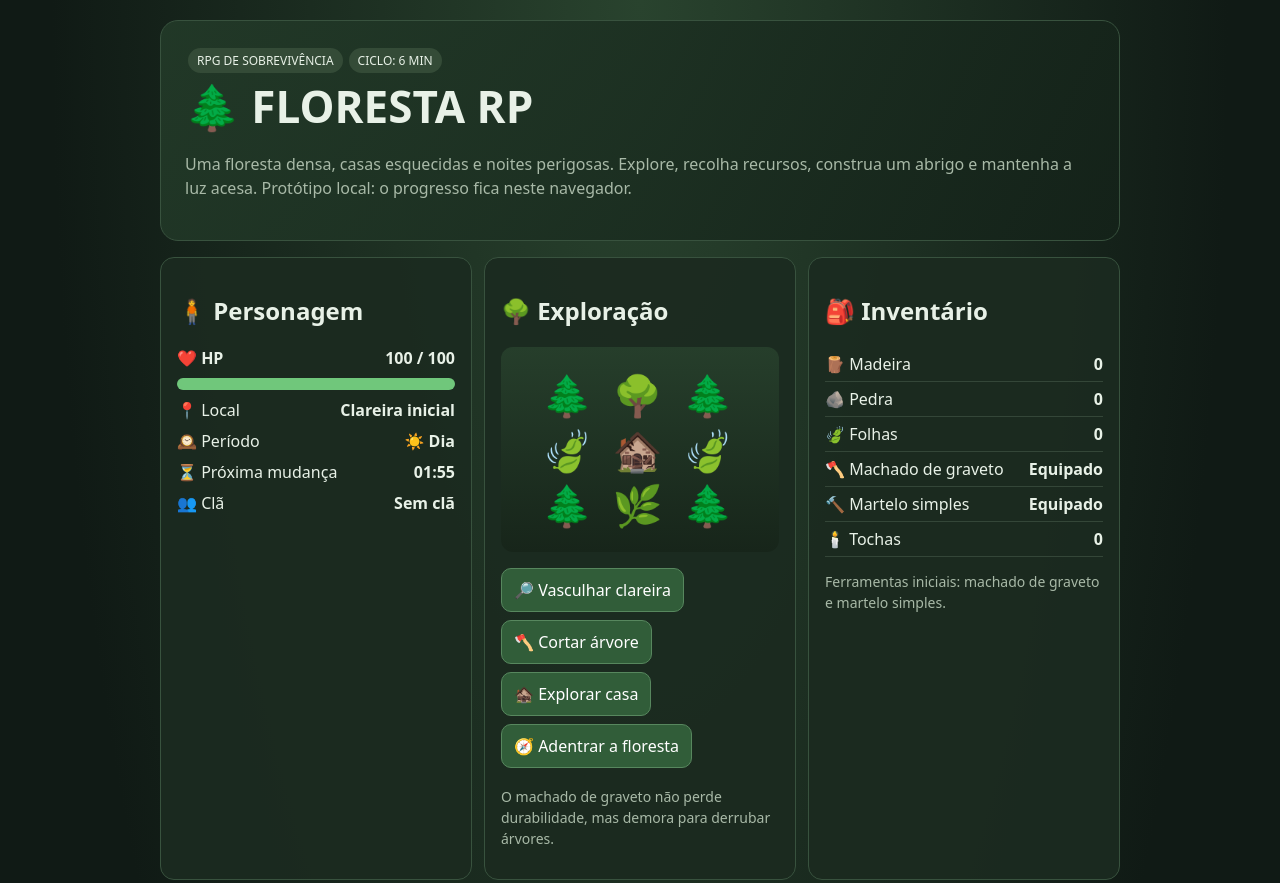
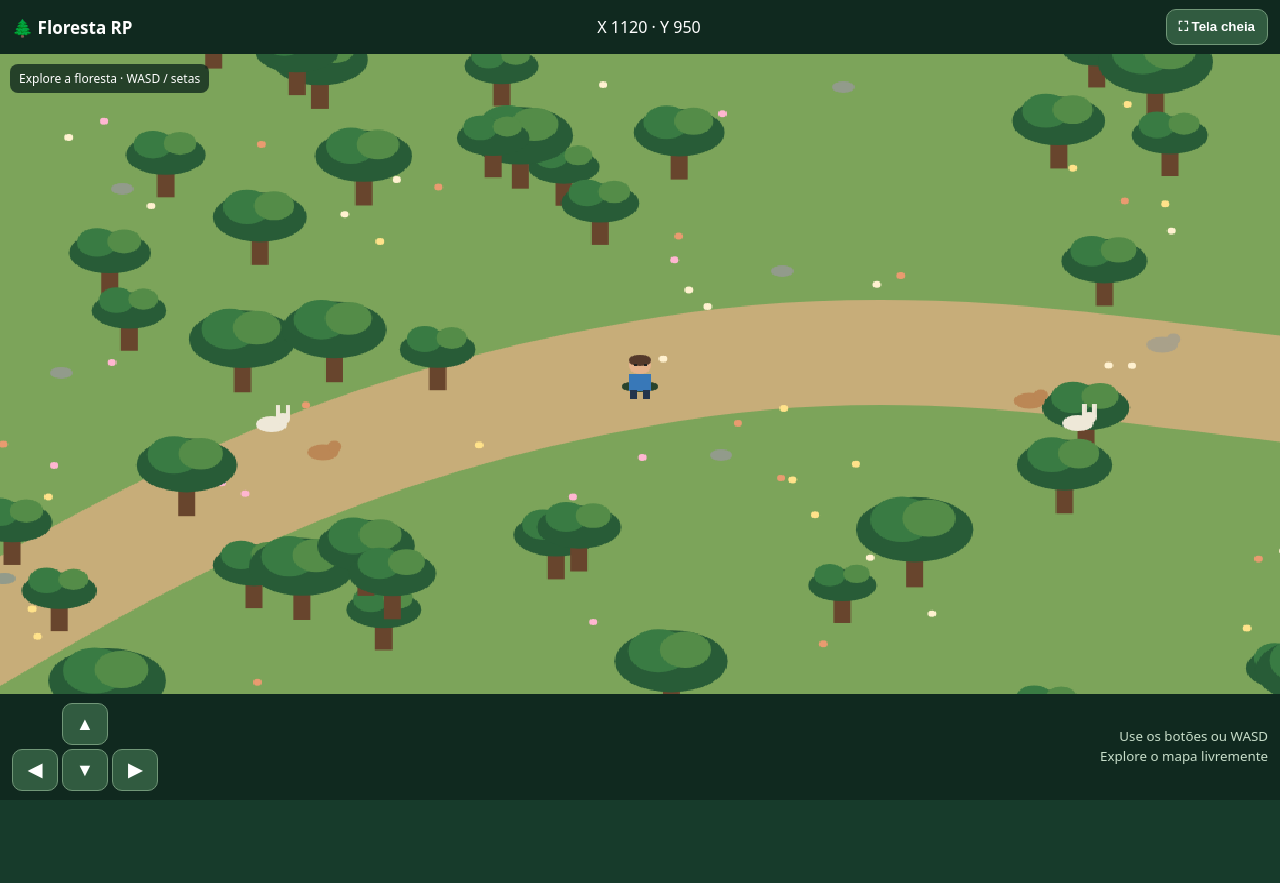
Before and after one commit to zezeanima7-create/florest-rp, a plain HTML site: page index.html in a window 1280 px wide. Shown: the top 883 px of the page. After the commit the page ends 800 px from the top, so only its background shows below. Drawn offline with Linux system fonts and the light colour scheme.

Commit message:
Turn Floresta RP into playable open-world 2D game

```diff
--- a/index.html
+++ b/index.html
@@ -1,49 +1,21 @@
 <!doctype html>
-<html lang="pt-BR">
-<head>
-<meta charset="utf-8"><meta name="viewport" content="width=device-width,initial-scale=1">
-<title>Floresta RP</title>
+<html lang="pt-BR"><head><meta charset="utf-8"><meta name="viewport" content="width=device-width,initial-scale=1,maximum-scale=1,user-scalable=no"><title>Floresta RP</title>
 <style>
-:root{color-scheme:dark;--bg:#101a15;--panel:#1b2a20;--line:#38523e;--text:#e8f1e7;--muted:#a8b9a7;--accent:#8bcf83}
-*{box-sizing:border-box}body{margin:0;background:radial-gradient(ellipse at top,#29432e,#101a15 65%);color:var(--text);font:16px system-ui,sans-serif;min-height:100vh}
-main{max-width:1000px;margin:auto;padding:20px}.hero{padding:24px;border:1px solid var(--line);border-radius:18px;background:linear-gradient(120deg,#233b29dd,#142219ee);margin-bottom:16px}
-h1{margin:0;font-size:clamp(28px,6vw,44px)}p{color:var(--muted);line-height:1.5}.grid{display:grid;grid-template-columns:repeat(auto-fit,minmax(245px,1fr));gap:12px}.panel{background:#1b2a20ed;border:1px solid var(--line);border-radius:14px;padding:16px}.stat{display:flex;justify-content:space-between;gap:10px;margin:9px 0}.bar{height:12px;background:#344438;border-radius:99px;overflow:hidden}.bar span{display:block;height:100%;background:#70c77b;width:100%;transition:width .2s}
-button{background:#315d39;color:white;border:1px solid #57875e;border-radius:10px;padding:10px 12px;font:inherit;cursor:pointer;margin:4px 3px 4px 0}button:hover{background:#407649}button:disabled{opacity:.4;cursor:not-allowed}.muted{color:var(--muted);font-size:14px}.scene{font-size:40px;letter-spacing:5px;text-align:center;padding:20px 8px;background:linear-gradient(#263e2b,#17251a);border-radius:12px;margin:12px 0}.log{height:170px;overflow:auto;background:#111b14;border-radius:10px;padding:10px;font-size:14px}.item{display:flex;justify-content:space-between;border-bottom:1px solid #344638;padding:6px 0}.tag{display:inline-block;background:#344b37;border-radius:20px;padding:4px 9px;font-size:12px;margin:3px}.danger{color:#ffbf83}footer{color:var(--muted);font-size:12px;text-align:center;margin:20px}
-</style></head>
-<body><main>
-<section class="hero"><span class="tag">RPG DE SOBREVIVÊNCIA</span><span class="tag">CICLO: 6 MIN</span><h1>🌲 FLORESTA RP</h1><p>Uma floresta densa, casas esquecidas e noites perigosas. Explore, recolha recursos, construa um abrigo e mantenha a luz acesa. Protótipo local: o progresso fica neste navegador.</p></section>
-<div class="grid">
-<section class="panel"><h2>🧍 Personagem</h2><div class="stat"><b>❤️ HP</b><b id="hpText">100 / 100</b></div><div class="bar"><span id="hpBar"></span></div><div class="stat"><span>📍 Local</span><b id="place">Clareira inicial</b></div><div class="stat"><span>🕰️ Período</span><b id="period">☀️ Dia</b></div><div class="stat"><span>⏳ Próxima mudança</span><b id="countdown">02:00</b></div><div class="stat"><span>👥 Clã</span><b id="clan">Sem clã</b></div></section>
-<section class="panel"><h2>🌳 Exploração</h2><div class="scene" id="scene">🌲 🌳 🌲<br>🍃 🏚️ 🍃<br>🌲 🌿 🌲</div><button id="search">🔎 Vasculhar clareira</button><button id="tree">🪓 Cortar árvore</button><button id="house">🏚️ Explorar casa</button><button id="move">🧭 Adentrar a floresta</button><p class="muted">O machado de graveto não perde durabilidade, mas demora para derrubar árvores.</p></section>
-<section class="panel"><h2>🎒 Inventário</h2><div id="inventory"></div><p class="muted">Ferramentas iniciais: machado de graveto e martelo simples.</p></section>
-<section class="panel"><h2>🔥 Construção e luz</h2><p>Use o martelo para montar estruturas com os recursos coletados.</p><button id="campfire">🔥 Fazer fogueira (4 madeira + 2 pedra)</button><button id="torch">🕯️ Fazer tocha (1 madeira + 2 folhas)</button><button id="shelter">🏕️ Fazer abrigo (8 madeira + 5 folhas)</button><button id="feedFire">🪵 Alimentar fogueira (+1 madeira)</button><div class="stat"><span>Fogueira</span><b id="fireState">Não construída</b></div><div class="stat"><span>Tocha</span><b id="torchState">Apagada</b></div><div class="stat"><span>Abrigo</span><b id="shelterState">Não construído</b></div></section>
-<section class="panel"><h2>👁️ Perigos da floresta</h2><div class="scene" style="font-size:34px">🦌 🌫️ 🌲</div><p id="threat">A mata está quieta. Você ouve folhas se mexendo ao longe.</p><p class="muted">O Veado teme a luz. Uma fogueira acesa ou tocha ativa ajuda a manter a criatura afastada. Outros jogadores não podem ser eliminados neste RPG.</p><button id="lightTorch">Acender / apagar tocha</button></section>
-<section class="panel"><h2>👥 Clãs (protótipo)</h2><p class="muted">Crie um nome para seu grupo ou entre no clã de exemplo.</p><input id="clanName" maxlength="20" placeholder="Nome do clã" style="width:100%;padding:10px;border-radius:8px;background:#111b14;border:1px solid #49634e;color:white"><button id="createClan">Criar clã</button><button id="joinClan">Entrar em Exploradores</button></section>
-</div>
-<section class="panel" style="margin-top:12px"><h2>📜 Diário</h2><div class="log" id="log" aria-live="polite"></div></section>
-<footer>Floresta RP · Protótipo de jogo · O relógio do ciclo usa tempo real enquanto esta página estiver aberta.</footer>
-</main>
+*{box-sizing:border-box}html,body{margin:0;width:100%;height:100%;overflow:hidden;background:#173b2b;color:#fff;font-family:system-ui,Arial}#game{height:100dvh;display:flex;flex-direction:column}header,#controls{display:flex;align-items:center;justify-content:space-between;padding:9px 12px;background:#10291f;gap:10px}header strong{font-size:17px}button{color:white;background:#315b40;border:1px solid #719778;border-radius:10px;padding:9px 12px;font-weight:700}#view{position:relative;flex:1;min-height:0}canvas{width:100%;height:100%;display:block;image-rendering:pixelated;touch-action:none}#hint{position:absolute;top:10px;left:10px;background:#10291dcc;padding:6px 9px;border-radius:8px;font-size:12px}#controls{justify-content:space-between}.pad{display:grid;grid-template-columns:repeat(3,46px);grid-template-rows:repeat(2,42px);gap:4px}.pad button{padding:0;font-size:18px;touch-action:none}.up{grid-column:2}.left{grid-column:1;grid-row:2}.down{grid-column:2;grid-row:2}.right{grid-column:3;grid-row:2}small{text-align:right;line-height:1.5;color:#c7ddc9}
+</style></head><body><main id="game"><header><strong>🌲 Floresta RP</strong><span id="pos">Bosque Verde</span><button id="full">⛶ Tela cheia</button></header><section id="view"><canvas id="c" width="900" height="560"></canvas><div id="hint">Explore a floresta · WASD / setas</div></section><footer id="controls"><div class="pad"><button class="up" data-k="up">▲</button><button class="left" data-k="left">◀</button><button class="down" data-k="down">▼</button><button class="right" data-k="right">▶</button></div><small>Use os botões ou WASD<br>Explore o mapa livremente</small></footer></main>
 <script>
-const state={hp:100,wood:0,stone:0,leaves:0,clan:"Sem clã",place:"Clareira inicial",fire:false,fireFuel:0,torch:false,shelter:false,periodIndex:0,remaining:120,treeBusy:false};
-const periods=[{name:"☀️ Dia",duration:120},{name:"🌅 Tarde",duration:60},{name:"🌙 Noite",duration:180}];
-const $=id=>document.getElementById(id);
-function log(t){const el=$("log");el.innerHTML="<div>• "+t+"</div>"+el.innerHTML}
-function render(){ $("hpText").textContent=state.hp+" / 100";$("hpBar").style.width=state.hp+"%";$("place").textContent=state.place;$("period").textContent=periods[state.periodIndex].name;$("countdown").textContent=String(Math.floor(state.remaining/60)).padStart(2,"0")+":"+String(state.remaining%60).padStart(2,"0");$("clan").textContent=state.clan;
-$("inventory").innerHTML=[["🪵 Madeira",state.wood],["🪨 Pedra",state.stone],["🍃 Folhas",state.leaves],["🪓 Machado de graveto","Equipado"],["🔨 Martelo simples","Equipado"],["🕯️ Tochas",state.torch?1:0]].map(x=>'<div class="item"><span>'+x[0]+'</span><b>'+x[1]+'</b></div>').join("");
-$("fireState").textContent=state.fire?(state.fireFuel>0?"Acesa · combustível "+state.fireFuel:"Apagada · sem combustível"):"Não construída";$("torchState").textContent=state.torch?"Na mão":"Guardada";$("shelterState").textContent=state.shelter?"Construído":"Não construído";
-}
-function spend(k,n){if(state[k]<n){log("Recursos insuficientes.");return false}state[k]-=n;return true}
-$("search").onclick=()=>{const r=Math.random();if(r<.4){state.leaves+=2;log("Você encontrou 2 folhas.");}else if(r<.7){state.stone+=1;log("Você encontrou uma pedra.");}else{state.wood+=1;log("Você encontrou um graveto aproveitável.");}render()};
-$("tree").onclick=()=>{if(state.treeBusy)return;state.treeBusy=true;$("tree").disabled=true;log("Você começa a cortar lentamente com o machado de graveto...");setTimeout(()=>{state.wood+=3;state.treeBusy=false;$("tree").disabled=false;log("Árvore derrubada. +3 madeira.");render()},7000)};
-$("house").onclick=()=>{state.place="Casa abandonada";const n=Math.floor(Math.random()*3)+1;state.wood+=n;state.stone+=Math.random()<.5?1:0;log("Você vasculhou a casa e encontrou "+n+" madeira"+(n>1?"s":"")+".");$("scene").innerHTML="🌿 🏚️ 🕸️<br>🪟 🚪 📦<br>🌲 🍂 🌲";render()};
-$("move").onclick=()=>{state.place="Trilha profunda";$("scene").innerHTML="🌲 🌲 🌲<br>🌫️ 🦌 🌿<br>🌲 🍃 🌲";log("Você avançou pela mata. Os sons da floresta ficaram mais próximos.");if(state.periodIndex===2&&!state.fire&&!state.torch){state.hp=Math.max(0,state.hp-8);log("Algo se aproximou no escuro. Você perdeu 8 HP.");}render()};
-$("campfire").onclick=()=>{if(state.fire){log("Você já construiu uma fogueira.");return}if(spend("wood",4)&&spend("stone",2)){state.fire=true;state.fireFuel=3;log("Fogueira construída! Ela ilumina a área e afasta o Veado enquanto houver combustível.");render()}};
-$("torch").onclick=()=>{if(state.torch){log("Você já tem uma tocha.");return}if(spend("wood",1)&&spend("leaves",2)){state.torch=true;log("Tocha fabricada.");render()}};
-$("shelter").onclick=()=>{if(state.shelter){log("Você já tem um abrigo.");return}if(spend("wood",8)&&spend("leaves",5)){state.shelter=true;log("Abrigo construído. Você tem um lugar seguro para se recolher.");render()}};
-$("feedFire").onclick=()=>{if(!state.fire){log("Construa uma fogueira primeiro.");return}if(spend("wood",1)){state.fireFuel+=2;log("Você colocou lenha na fogueira.");render()}};
-$("lightTorch").onclick=()=>{if(!state.torch){log("Você ainda não fabricou uma tocha.");return}state.torch=!state.torch;log(state.torch?"Você acendeu a tocha.":"Você apagou a tocha.");render()};
-$("createClan").onclick=()=>{const n=$("clanName").value.trim();if(!n){log("Digite um nome para o clã.");return}state.clan=n;log("Você criou o clã "+n+".");render()};
-$("joinClan").onclick=()=>{state.clan="Exploradores";log("Você entrou no clã Exploradores (grupo de demonstração).");render()};
-setInterval(()=>{state.remaining--;if(state.remaining<=0){state.periodIndex=(state.periodIndex+1)%3;state.remaining=periods[state.periodIndex].duration;log("O período mudou: "+periods[state.periodIndex].name+".");if(state.periodIndex===2){log("A noite chegou. Procure uma fonte de luz.");if(!state.fire&&!state.torch){state.hp=Math.max(0,state.hp-5);log("A escuridão trouxe perigo. -5 HP.");}}}if(state.fire&&state.fireFuel>0){state.fireFuel--;if(state.fireFuel===0)log("A fogueira apagou: acabou a lenha.");}if(state.hp===0){log("Você ficou sem HP. O protótipo encerrou sua exploração; recarregue a página para reiniciar.");}render()},1000);
-log("Você chegou à Clareira inicial. Recolha recursos antes do anoitecer.");render();
+(()=>{const c=document.getElementById('c'),g=c.getContext('2d'),W=2400,H=1900;let x=1120,y=950,last=0;const keys=new Set(),trees=[],flowers=[],animals=[];let seed=7342;const rnd=()=>{seed=(seed*1664525+1013904223)>>>0;return seed/4294967296};
+for(let i=0;i<350;i++){let a=rnd()*W,b=rnd()*H;if(Math.hypot(a-1120,b-950)>125)trees.push({x:a,y:b,r:17+rnd()*18})}for(let i=0;i<500;i++)flowers.push({x:rnd()*W,y:rnd()*H,color:['#ffe28a','#ffb6d1','#fff1d0','#e99b70'][i%4]});for(let i=0;i<25;i++)animals.push({x:200+rnd()*2000,y:180+rnd()*1500,t:rnd()*10,type:i%3});
+function dot(a,b,rx,ry,col){g.fillStyle=col;g.beginPath();g.ellipse(a,b,rx,ry,0,0,Math.PI*2);g.fill()}
+function draw(){const vw=c.width,vh=c.height,cx=Math.max(0,Math.min(W-vw,x-vw/2)),cy=Math.max(0,Math.min(H-vh,y-vh/2));g.fillStyle='#729a54';g.fillRect(0,0,vw,vh);g.save();g.translate(-cx,-cy);g.fillStyle='#7ca45a';g.fillRect(0,0,W,H);
+g.lineCap='round';g.strokeStyle='#c7ad79';g.lineWidth=92;g.beginPath();g.moveTo(0,1500);g.bezierCurveTo(550,1400,650,1050,1120,950);g.bezierCurveTo(1550,850,1750,1200,2400,700);g.stroke();
+dot(1660,460,260,175,'#3d91ae');g.strokeStyle='#a0d7d1';g.lineWidth=8;g.beginPath();g.ellipse(1660,460,260,175,-.2,0,Math.PI*2);g.stroke();
+for(const p of flowers)dot(p.x,p.y,3,3,p.color);for(let i=0;i<55;i++)dot((i*421)%W,(i*233)%H,8,5,'#929b8b');
+for(const t of trees){g.fillStyle='#68452d';g.fillRect(t.x-6,t.y-2,12,t.r+8);dot(t.x,t.y-10,t.r+7,t.r*.83,'#285c37');dot(t.x-9,t.y-19,t.r*.65,t.r*.58,'#397b43');dot(t.x+10,t.y-20,t.r*.55,t.r*.48,'#548c48')}
+for(const a of animals){a.t+=.012;a.x+=Math.sin(a.t)*.28;a.y+=Math.cos(a.t*1.3)*.2;let col=a.type===0?'#bb8755':a.type===1?'#eee8d8':'#a9a18a';dot(a.x,a.y,11,7,col);dot(a.x+8,a.y-5,5,5,col);if(a.type===1){g.fillStyle=col;g.fillRect(a.x+3,a.y-17,3,12);g.fillRect(a.x+10,a.y-17,3,12)}}
+dot(x,y+11,13,5,'#29442c');dot(x,y-8,8,8,'#e5b28b');dot(x,y-12,8,5,'#54392b');g.fillStyle='#3878b8';g.fillRect(x-8,y,16,15);g.fillStyle='#25364c';g.fillRect(x-7,y+14,5,8);g.fillRect(x+2,y+14,5,8);g.fillStyle='#222';g.fillRect(x-4,y-9,2,2);g.fillRect(x+3,y-9,2,2);g.restore();document.getElementById('pos').textContent='X '+Math.round(x)+' · Y '+Math.round(y)}
+function loop(t){let dt=Math.min((t-last)/16.67||1,2);last=t;let dx=0,dy=0;if(keys.has('left'))dx--;if(keys.has('right'))dx++;if(keys.has('up'))dy--;if(keys.has('down'))dy++;if(dx||dy){let n=Math.hypot(dx,dy);x=Math.max(20,Math.min(W-20,x+dx/n*3.8*dt));y=Math.max(20,Math.min(H-20,y+dy/n*3.8*dt))}draw();requestAnimationFrame(loop)}
+const map={ArrowUp:'up',w:'up',ArrowDown:'down',s:'down',ArrowLeft:'left',a:'left',ArrowRight:'right',d:'right'};window.addEventListener('keydown',e=>{if(map[e.key]){e.preventDefault();keys.add(map[e.key])}});window.addEventListener('keyup',e=>{if(map[e.key])keys.delete(map[e.key])});
+document.querySelectorAll('[data-k]').forEach(b=>{let k=b.dataset.k;b.addEventListener('pointerdown',e=>{e.preventDefault();keys.add(k);b.setPointerCapture(e.pointerId)});['pointerup','pointercancel','lostpointercapture'].forEach(ev=>b.addEventListener(ev,()=>keys.delete(k)))});
+document.getElementById('full').onclick=async()=>{try{if(!document.fullscreenElement)await document.documentElement.requestFullscreen();else await document.exitFullscreen()}catch(e){}};document.addEventListener('fullscreenchange',()=>document.getElementById('full').textContent=document.fullscreenElement?'Sair da tela cheia':'⛶ Tela cheia');requestAnimationFrame(loop)})();
 </script></body></html>
```
